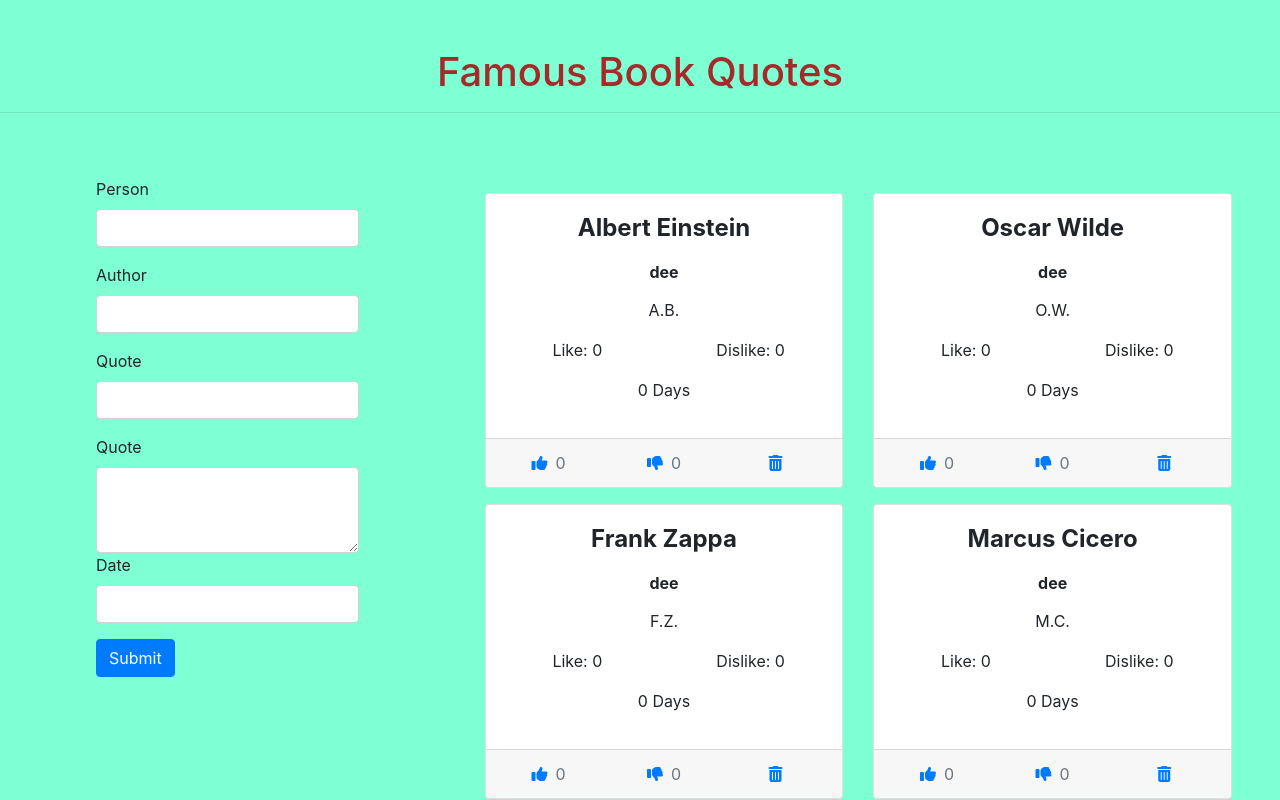
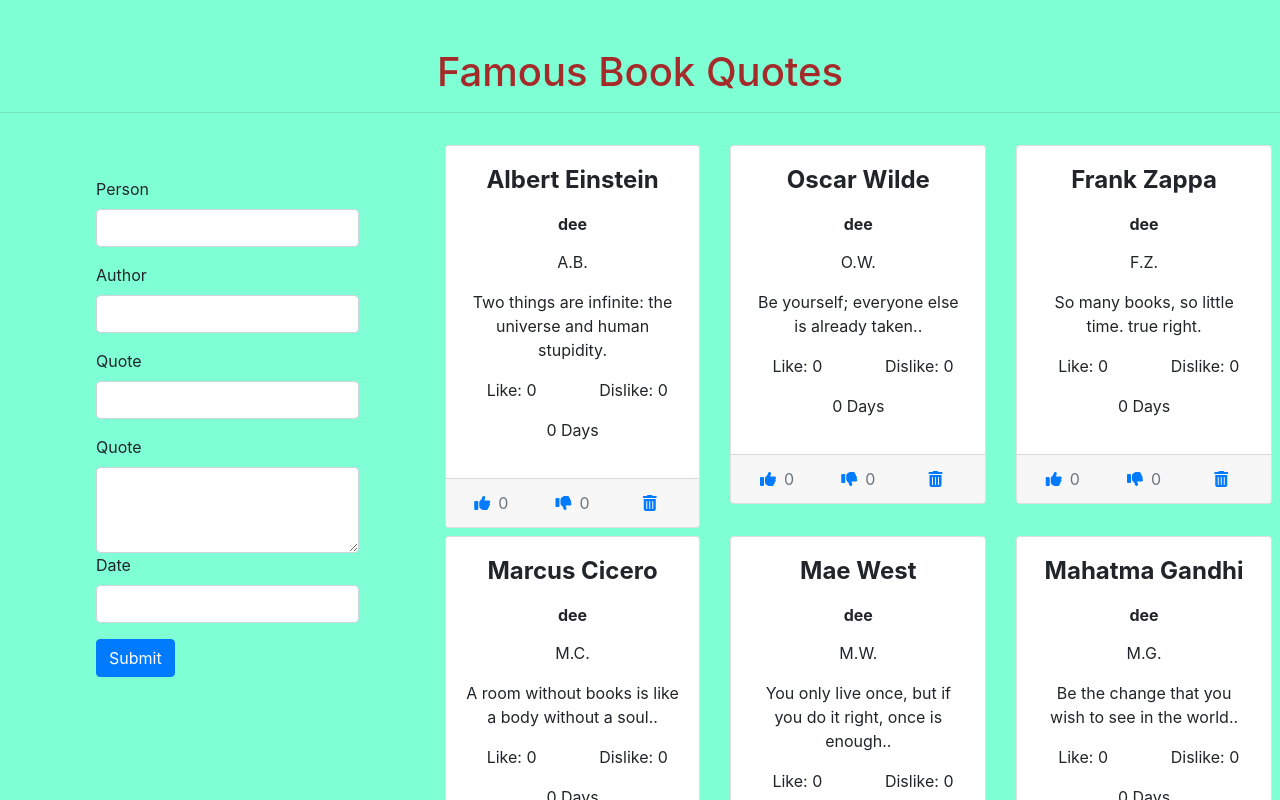
Before and after one commit to sawe-daisy/quote-ang, an Angular app in the folder quote-ang/: page / in a window 1280 px wide. Shown: the top 800 px of the page. Built offline with nearby package versions, Linux system fonts and the light colour scheme.

Commit message:
edits on card context

```diff
--- a/quote-ang/src/app/quote-details/quote-details.component.html
+++ b/quote-ang/src/app/quote-details/quote-details.component.html
@@ -2,6 +2,8 @@
   <h4 class="card-title"><strong>{{quote.person}}</strong></h4>
   <h6 class="font-weight-bold indigo-text py-2">{{quote.author}}</h6>
   <p class="card-text">{{quote.quote}}.
+  </p>
+  <p class="card-text">{{quote.quoteDescription}}.
   </p>
   <div class="row">
     <div class="col-6">
--- a/quote-ang/src/app/quote/quote.component.html
+++ b/quote-ang/src/app/quote/quote.component.html
@@ -3,9 +3,9 @@
     <app-form (emitNewQuote)="addQuote($event)"></app-form>
   </div>
   <div class="col-md-8">
-    <div class="container-fluid p-5">
+    <div class="container-fluid p-2">
       <div class="row">
-        <div class="col-md-6 mt-3" *ngFor="let quote of quotes; let i=index">
+        <div class="col-md-4 mt-2" *ngFor="let quote of quotes; let i=index">
           <div class="card card-cascade">
             <app-quote-details [quote]="quote"></app-quote-details>
             <div class="card-footer text-muted text-center">
--- a/quote-ang/src/app/quote/quote.component.ts
+++ b/quote-ang/src/app/quote/quote.component.ts
@@ -9,9 +9,9 @@ import { Quote } from '../quote';
 export class QuoteComponent implements OnInit {
   title = 'available quotes';
   quotes = [
-    new Quote('Albert Einstein', 'dee', 'A.B', 'Two things are infinite: the universe and human stupidity; and I am not sure about the universe.', new Date(2019, 9, 21)),
+    new Quote('Albert Einstein', 'dee', 'A.B', 'Two things are infinite: the universe and human stupidity', new Date(2019, 9, 21)),
     new Quote('Oscar Wilde', 'dee', 'O.W', 'Be yourself; everyone else is already taken.', new Date(2020, 1, 1)),
-    new Quote('Frank Zappa',  'dee',  'F.Z', 'So many books, so little time.', new Date(2020, 1, 1)),
+    new Quote('Frank Zappa',  'dee',  'F.Z', 'So many books, so little time. true right', new Date(2020, 1, 1)),
     new Quote('Marcus Cicero', 'dee', 'M.C', 'A room without books is like a body without a soul.', new Date(2020, 4, 1)),
     new Quote('Mae West', 'dee', 'M.W', 'You only live once, but if you do it right, once is enough.', new Date(2020, 3, 1)),
     new Quote('Mahatma Gandhi', 'dee',  'M.G', 'Be the change that you wish to see in the world.', new Date(2020, 2, 1)),
```
